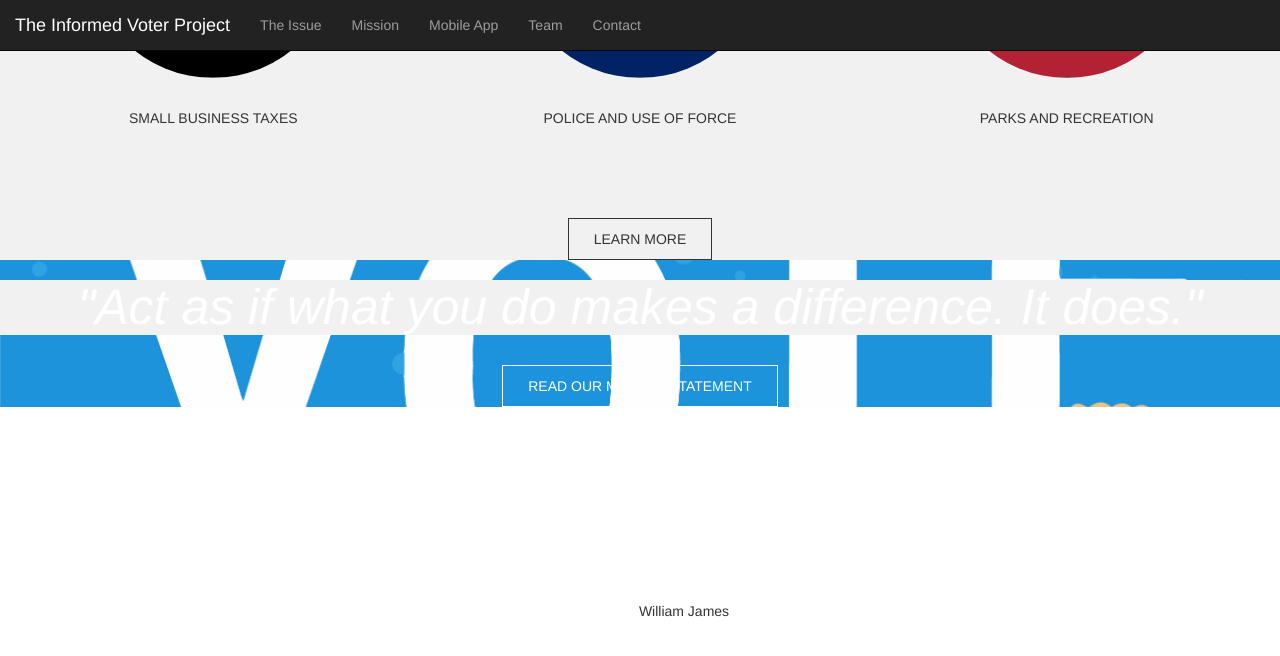
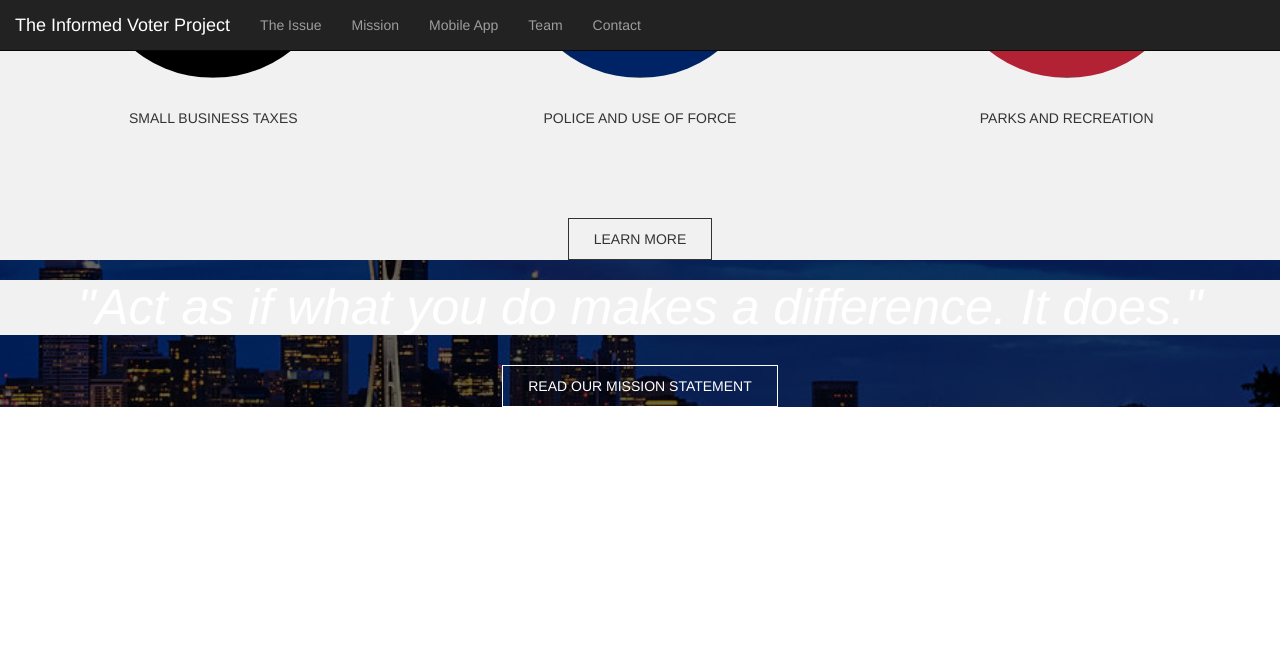
Before and after one commit to The-Informed-Voter-Project/website.github.io, a Jekyll site: the page built from index.html, in a window 1280 px wide and 900 px high, scrolled down 1182 px. Shown: the top 656 px of the window. Built offline with Jekyll 4.4.1, drawn with Linux system fonts in a browser that asks for light colours.

Commit message:
Update style.css

```diff
--- a/styles/style.css
+++ b/styles/style.css
@@ -142,7 +142,7 @@
 }
 
 .rem-vote {
-    background-image: url(../images/rem-vote.jpg);
+    background-image: linear-gradient(rgba(0,0,0,0.6),rgba(0,0,0,0.6)),url("../images/seattle.jpg");
     background-size: cover;
     background-repeat: no-repeat;
     background-position: center;
@@ -152,6 +152,12 @@
     color: #fff;
     font-style: italic;
     font-size: 50px;
+    text-align: center;
+}
+
+.statement-section p {
+    color: #fff;
+    font-size: 40px;
     text-align: center;
 }
 
```
